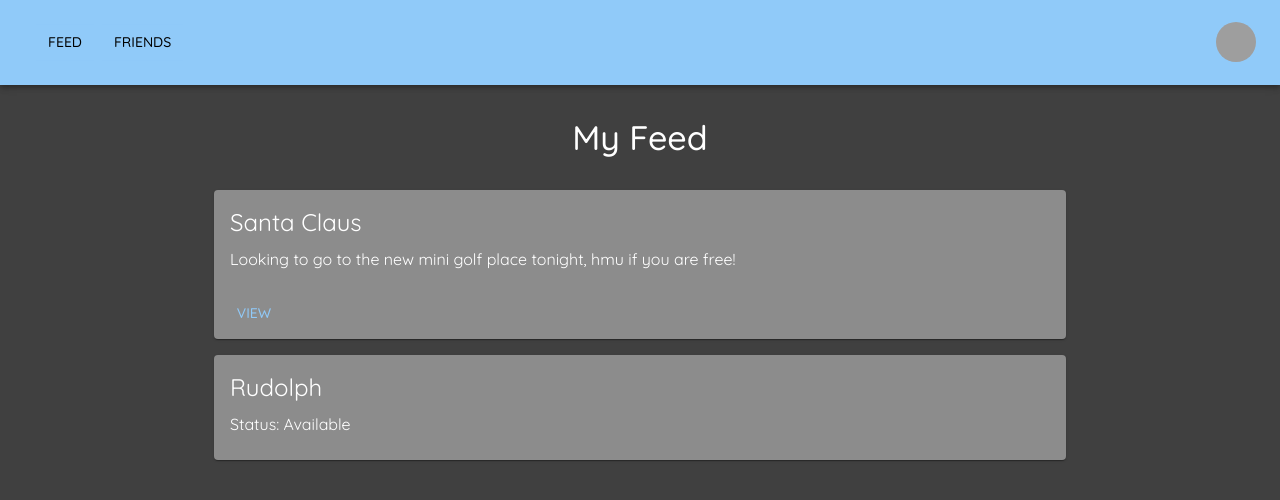
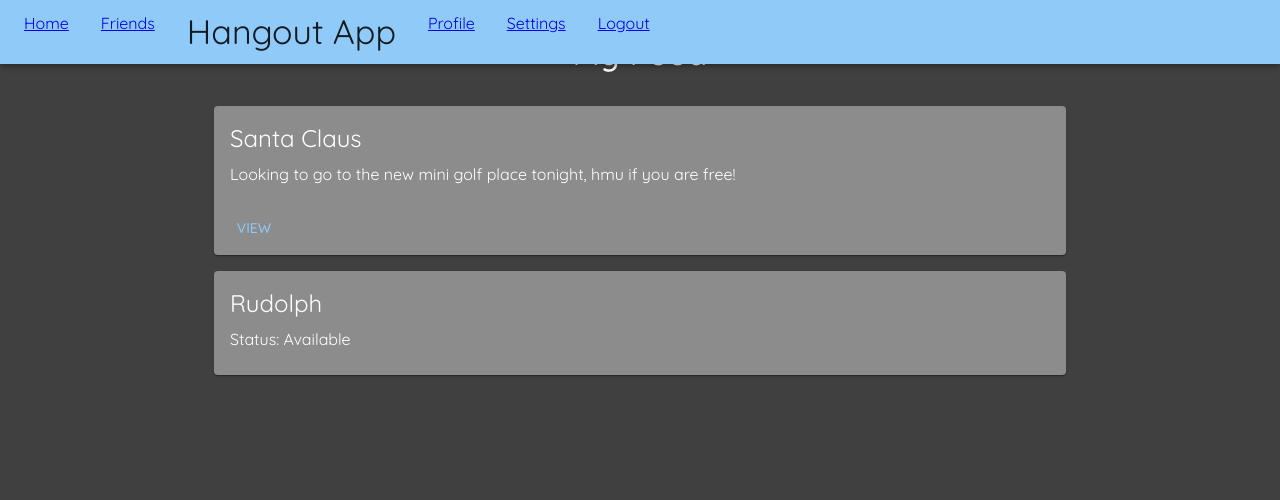
Before and after one commit to bsande6/HangoutMobile, a React (Create React App) app in the folder frontend/: page /feed in a window 1280 px wide. Shown: the top 500 px of the page. Built offline with nearby package versions, Linux system fonts and the light colour scheme; grey boxes are pictures that could not be loaded.

Commit message:
main menu now links to things

```diff
--- a/frontend/src/components/homepage/mainmenu.js
+++ b/frontend/src/components/homepage/mainmenu.js
@@ -1,4 +1,48 @@
-import * as React from "react";
+import React from "react";
+import {
+    AppBar,
+    Toolbar,
+    CssBaseline,
+    Typography,
+    Stack,
+} from "@mui/material";
+import { Link } from "react-router-dom";
+
+const MainAppBar = () => {
+
+    return (
+        <AppBar >
+            <CssBaseline />
+            <Toolbar>
+                <Stack direction="row" spacing={4} align="right">
+                    <Link to="/feed">
+                        Home
+                    </Link>
+                    <Link to="/friends">
+                        Friends
+                    </Link>
+                    <Typography variant="h4">
+                        Hangout App
+                    </Typography>
+                    <Link to="/profile">
+                        Profile
+                    </Link>
+                    <Link to="/editprofile">
+                        Settings
+                    </Link>
+                    <Link to="/">
+                        Logout
+                    </Link>
+                </Stack>
+            </Toolbar>
+        </AppBar>
+    );
+}
+export default MainAppBar;
+
+
+
+/*import * as React from "react";
 import AppBar from "@mui/material/AppBar";
 import Box from "@mui/material/Box";
 import Toolbar from "@mui/material/Toolbar";
@@ -11,6 +55,7 @@ import Avatar from "@mui/material/Avatar";
 import Button from "@mui/material/Button";
 import Tooltip from "@mui/material/Tooltip";
 import MenuItem from "@mui/material/MenuItem";
+import {Link} from 'react-router-dom';
 const pages = ["Feed", "Friends"];
 const settings = ["Profile", "Settings", "Logout"];
 
@@ -73,7 +118,8 @@ const MainAppBar = () => {
                         >
                             {pages.map((page) => (
                                 <MenuItem key={page} onClick={handleCloseNavMenu}>
-                                    <Typography textAlign="center">{page}</Typography>
+                                    <Typography textAlign="center">{page}
+                                    </Typography>
                                 </MenuItem>
                             ))}
                         </Menu>
@@ -84,7 +130,7 @@ const MainAppBar = () => {
                         component="div"
                         sx={{ flexGrow: 1, display: { xs: "flex", md: "none" } }}
                     >
-                    Hangout
+                        Hangout
                     </Typography>
                     <Box sx={{ flexGrow: 1, alignItems: 'center', padding: 1, display: { xs: "none", md: "flex" } }}>
                         {pages.map((page) => (
@@ -99,7 +145,6 @@ const MainAppBar = () => {
                             </Button>
                         ))}
                     </Box>
-
                     <Box sx={{ flexGrow: 0 }}>
                         <Tooltip title="Open settings">
                             <IconButton onClick={handleOpenUserMenu} sx={{ p: 0 }}>
@@ -120,8 +165,7 @@ const MainAppBar = () => {
                                 horizontal: "right",
                             }}
                             open={Boolean(anchorElUser)}
-                            onClose={handleCloseUserMenu}
-                        >
+                            onClose={handleCloseUserMenu}>
                             <MenuItem onClick={handleCloseUserMenu}>Profile</MenuItem>
                             <MenuItem onClick={handleCloseUserMenu}>Settings</MenuItem>
                             <MenuItem onClick={logout}>Logout</MenuItem>
@@ -133,3 +177,4 @@ const MainAppBar = () => {
     );
 };
 export default MainAppBar;
+*/
```
